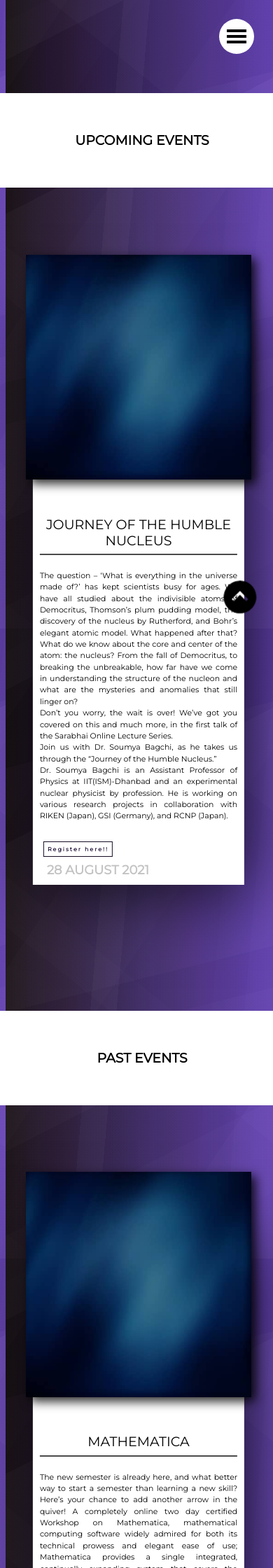
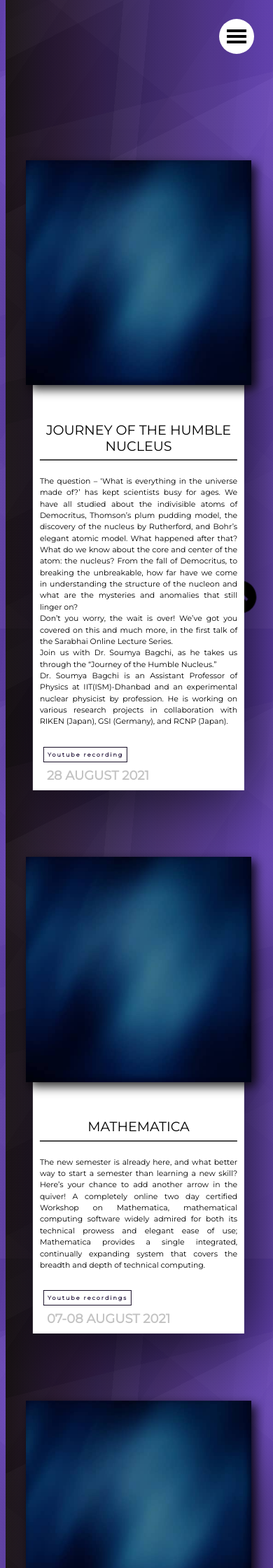
Before and after one commit to PhysicsClubSVNIT/PhysicsClubSVNIT.github.io, a Jekyll site: the page built from events.html, in a window 390 px wide. Shown: the top 2240 px of the page at 70% size. Built offline with Jekyll 4.4.1, drawn with Linux system fonts in a browser that asks for light colours; some web fonts are replaced; some of the changed text lies outside the part shown.

Commit message:
add new event, add option for multiple youtube links

```diff
--- a/assets/css/events.css
+++ b/assets/css/events.css
@@ -59,6 +59,7 @@
   margin-bottom: 20vh;
   left: 50%;
   transform: translateX(calc(-50% - 10px));
+  z-index: 1;
 }
 
 
@@ -311,7 +312,7 @@
     width: -moz-fit-content;
     width: fit-content;
     transform: scale(1.0);
-
+    z-index: 100;
   }
 
   #background{
@@ -348,3 +349,52 @@
     font-size: calc(15px + 1vw);
   }
 }
+
+.multihold{
+  position: relative;
+  z-index: 100;
+  cursor: pointer;
+  z-index: 200;
+}
+
+.multilinks{
+  position: absolute;
+  bottom: -10%;
+  left: 0;
+  width: 100%;
+  background: white;
+  text-align: center;
+  z-index: 101;
+  display: flex;
+  flex-direction: column;
+  padding: 0;
+  transform: scaleY(0);
+  transform-origin: bottom center;
+  transition: all 0.5s;
+  box-shadow: 2px 2px 5px black;
+  padding: 2px;
+}
+
+.link-multi{
+    width: 90%;
+    background: white;
+    text-decoration: none;
+    font-size: calc(6px + 0.5vw);
+    color: black;
+    letter-spacing: 2px;
+    padding-top: 10px;
+    padding-bottom: 10px;
+    font-weight: bold;
+    display: inline-block;
+    position: relative;
+    z-index: 110;
+}
+
+.link-multi:hover{
+  background: linear-gradient(#1f1137, #150c25);
+  color: white;
+}
+
+.linkholder{
+  width: 100%;
+}
--- a/assets/js/events.js
+++ b/assets/js/events.js
@@ -89,3 +89,13 @@
 requestAnimationFrame(totopbutton)
 id('top').style.opacity = 0;
 id('top').style.pointerEvents = 'none';
+
+
+function dropmenu(elemid){
+    id(elemid).style.transform = 'scaleY(1)';
+
+}
+
+function closemenu(elemid){
+    id(elemid).style.transform = 'scaleY(0)';
+}
--- a/events.html
+++ b/events.html
@@ -67,7 +67,21 @@
             <div class="links">
                {% if event.youtube != " " %}
                <div style="height:5px; width: 100%;"></div>
+
+               {% if event.multiple %}
+
+               <div class="multihold">
+                    <a class = "link" id="{{ event.poster }}youtidid" onclick="dropmenu('{{ event.poster}}');">Youtube recordings</a>
+                    <div class="multilinks" id="{{ event.poster }}">
+                    {% for link in event.youtube %}
+                    <div class="linkholder"><a class = "link-multi" target="_blank" href = "{{ link }}">Session {{ forloop.index }}</a></div>
+                    {% endfor %}
+                    <div class="linkholder"><a class="link-multi" onclick="closemenu('{{ event.poster }}')"><b> &#10005; </b></a></div>
+                    </div>
+                </div>
+               {% else %}
                <a class = "link" target="_blank" href = "{{ event.youtube }}" id = "{{ event.poster }}youtidid">Youtube recording</a>
+               {% endif %}
                {% endif %}
            </div>
        </div>
```
Also changed, not shown: _data/events.json (+30 -5 lines).
